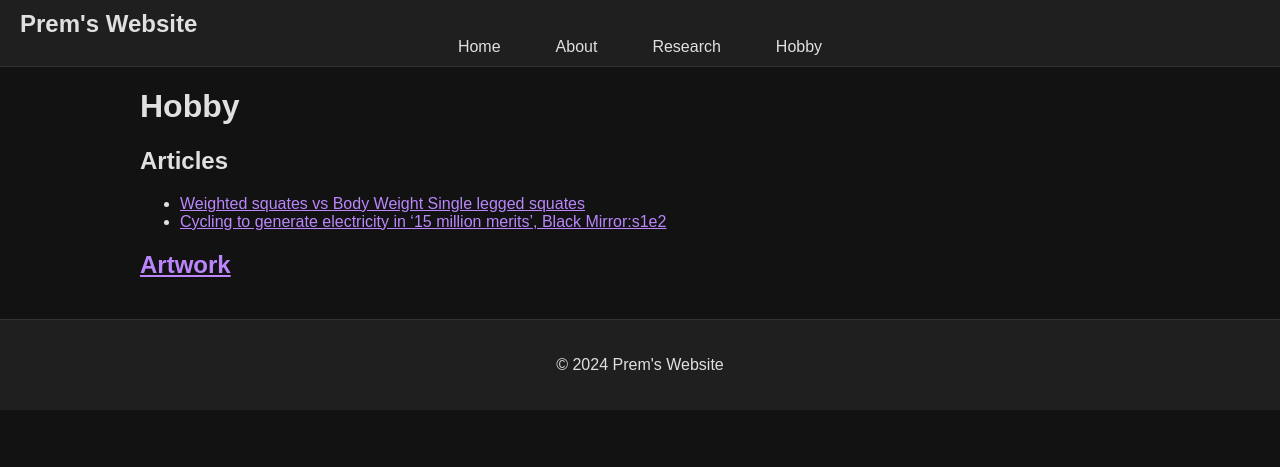
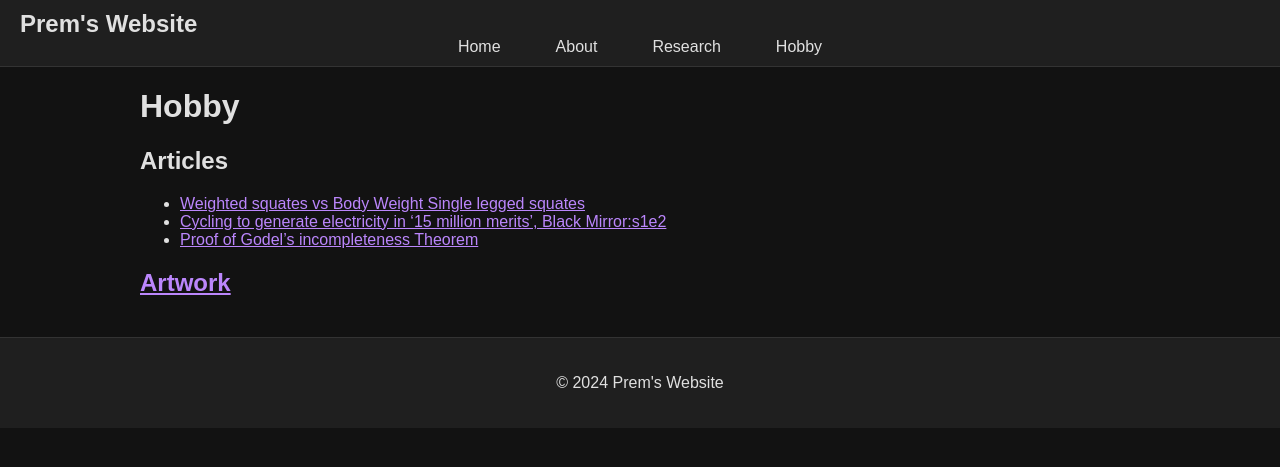
Before and after one commit to prem314/prem314.github.io, a Jekyll site: the page built from hobby.md, in a window 1280 px wide. Shown: the top 467 px of the page. Built offline with Jekyll 4.4.1, drawn with Linux system fonts in a browser that asks for light colours.

Commit message:
Update hobby.md

```diff
--- a/hobby.md
+++ b/hobby.md
@@ -8,5 +8,6 @@ title: Hobby
 ## Articles
   - [Weighted squates vs Body Weight Single legged squates](./weighted_squates_vs_body_weight_single_legged_squates.md)
   - [Cycling to generate electricity in '15 million merits', Black Mirror:s1e2](cycling_to_generate_electricity_15_million_merits_black_mirror.md)
+  - [Proof of Godel's incompleteness Theorem](proof_of_godels_incompleteness_theorem.md)
 
 ## [Artwork](https://prem314.blogspot.com/search/label/artwork_image)
```
